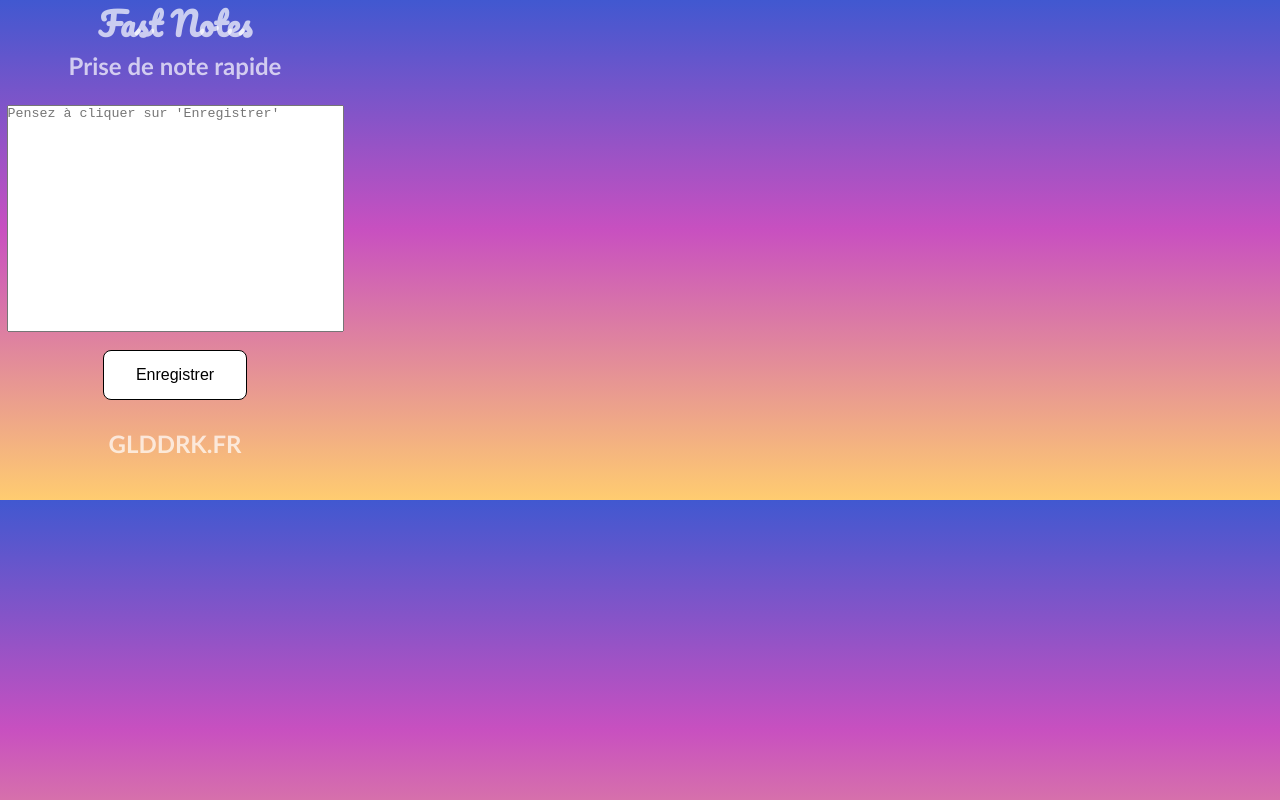
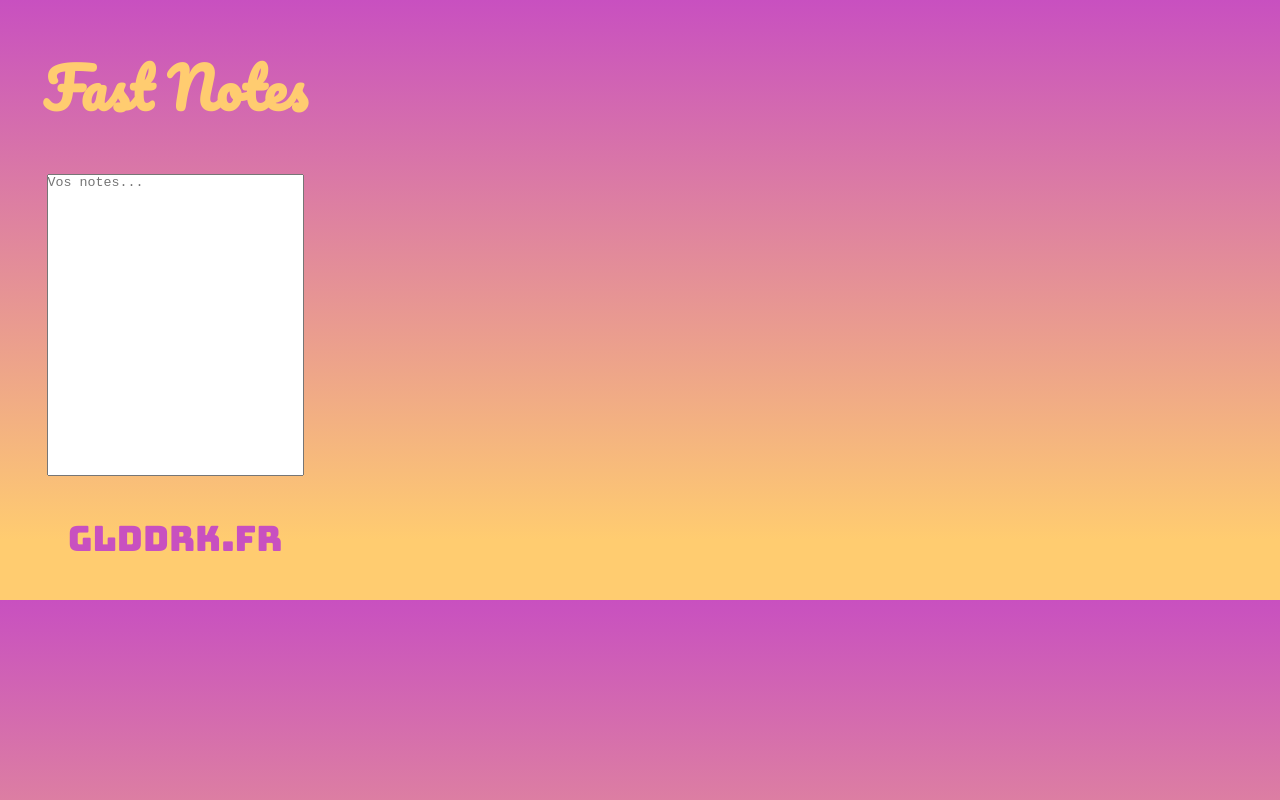
Before and after one commit to G0LDDARK/Fast-Notes, a browser extension: page index.html in a window 1280 px wide. Drawn offline with Linux system fonts and the light colour scheme.

Commit message:
2.1
Autosave, and a less worse design

```diff
--- a/app.js
+++ b/app.js
@@ -2,10 +2,9 @@ window.onload = function() {
 	var txt = document.getElementById("txt");
 	txt.value = localStorage.getItem("txt");
 
-	var button = document.getElementById("save");
-	button.addEventListener("click", saveData);
-
-	function saveData () {
+	function saveData(){
 		localStorage.setItem("txt", txt.value);
+    	setTimeout(saveData, 500);
 	}
+	saveData();
 }
--- a/index.html
+++ b/index.html
@@ -1,25 +1,16 @@
 <!DOCTYPE html>
-<html lang="en">
+<html lang="fr">
 <head>
     <meta charset="UTF-8">
     <meta http-equiv="X-UA-Compatible" content="IE=edge">
     <meta name="viewport" content="width=device-width, initial-scale=1.0">
     <link rel="stylesheet" href="style.css">
+    <script src="app.js" defer></script>
     <title>Fast Notes</title>
 </head>
 <body>
-    <header>
-        <h1>Fast Notes</h1>
-        <h2>Prise de note rapide</h2>
-    </header>
-    <main>
-        <textarea id="txt" cols="40" rows="15" placeholder="Pensez à cliquer sur 'Enregistrer'"></textarea>
-        <br>
-        <button id="save">Enregistrer</button>
-    </main>
-    <footer>
-        <a href="https://glddrk.fr" target="_blank"><h2>GLDDRK.FR</h2></a>
-    </footer>
-    <script src="app.js" defer></script>
+    <h1>Fast Notes</h1>
+    <textarea name="txt" id="txt" cols="30" rows="20" placeholder="Vos notes..."></textarea>
+    <a href="https://glddrk.fr" target="_blank">GLDDRK.FR</a>
 </body>
 </html>
--- a/style.css
+++ b/style.css
@@ -1,71 +1,29 @@
-@import url('https://fonts.googleapis.com/css2?family=Pacifico&display=swap');
+@import url('https://fonts.googleapis.com/css2?family=Bungee&family=Pacifico&display=swap');
 
 *,::before, ::after{
     padding: 0px;
     margin: 0px;
 }
 body{
-    height: 500px;
+    height: 600px;
     width: 350px;
+    background: linear-gradient(180deg, #C850C0 0%, #FFCC70 90%);
     display: flex;
+    justify-content: space-evenly;
+    align-items: center;
     flex-direction: column;
-    align-items: center;
-    background-image: linear-gradient(180deg, #4158D0 0%, #C850C0 46%, #FFCC70 100%);
 }
-header{
+h1{
     font-family: 'Pacifico', cursive;
-    color: rgba(255, 255, 255, 0.7);
-    display: flex;
-    flex-direction: column;
-    align-items: center;
-    justify-content: center;
-    text-align: center;
-    height: 15%;
-    width: 100%;
+    color: #FFCC70;
+    font-size: 55px;
 }
-h2{
-    font-family: 'Gill Sans', 'Gill Sans MT', Calibri, 'Trebuchet MS', sans-serif;
-}
-main{
-    height: 75%;
-    width: 100%;
-    display: flex;
-    flex-direction: column;
-    align-items: center;
-    justify-content: center;
+a{
+    font-family: 'Bungee', cursive;
+    text-decoration: none;
+    color: #C850C0;
+    font-size: 35px;
 }
 textarea{
-    outline: none;
     resize: none;
-    overflow: auto;
 }
-#save{
-    transition-duration: 0.4s;
-    background-color: white;
-    border: none;
-    color: black;
-    padding: 15px 32px;
-    text-align: center;
-    border-radius: 8px;
-    text-decoration: none;
-    display: inline-block;
-    font-size: 16px;
-    border: 1.5px solid black;
-}
-#save:hover{
-    transition-duration: 0.4s;
-    box-shadow: 0 12px 16px 0 rgba(0,0,0,0.24), 0 17px 50px 0 rgba(0,0,0,0.19);
-    background-color: black;
-    border: 1.5px solid white;
-    color: white;
-}
-#save:active{
-    transform: translateY(4px);
-}
-footer{
-    height: 15%;
-}
-footer a{
-    color: rgba(255, 255, 255, 0.7);
-    text-decoration: none;
-}
```
Also changed, not shown: 16.png (added), 32.png (added), ico.png (deleted), manifest.json, 1 other file.
